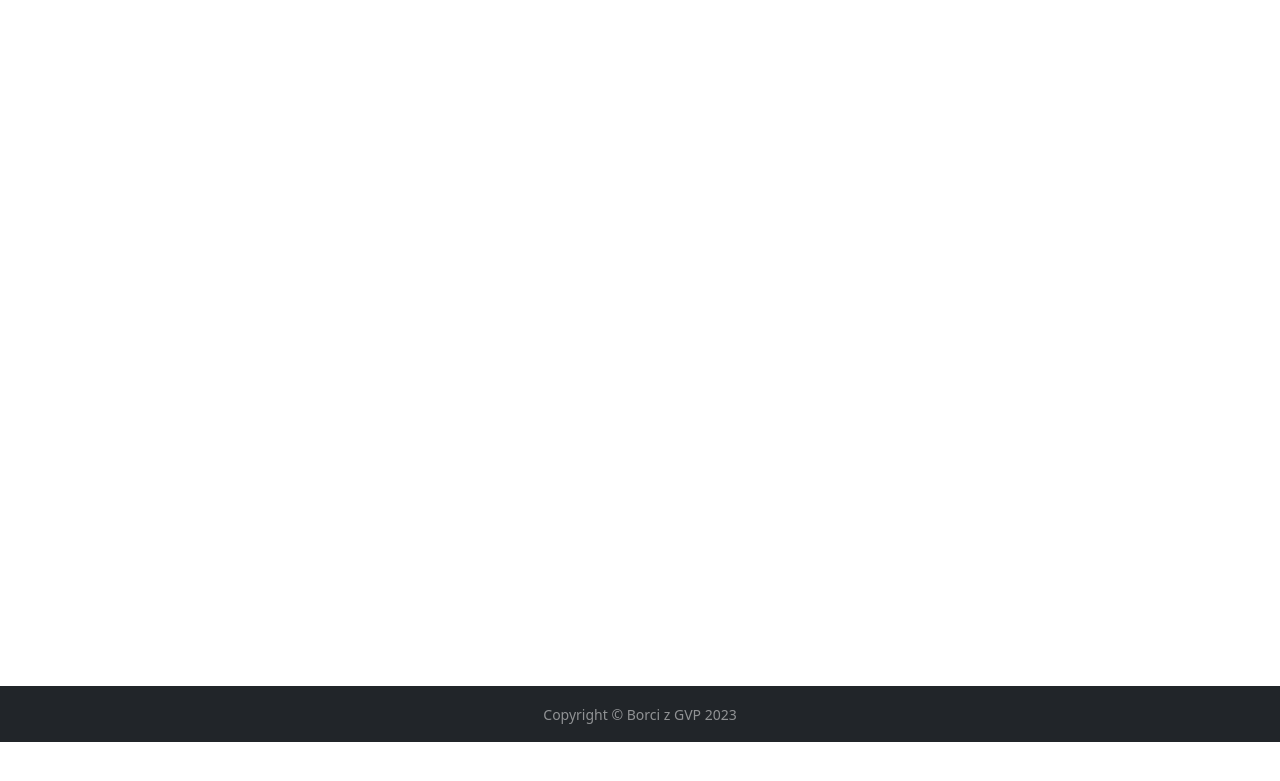
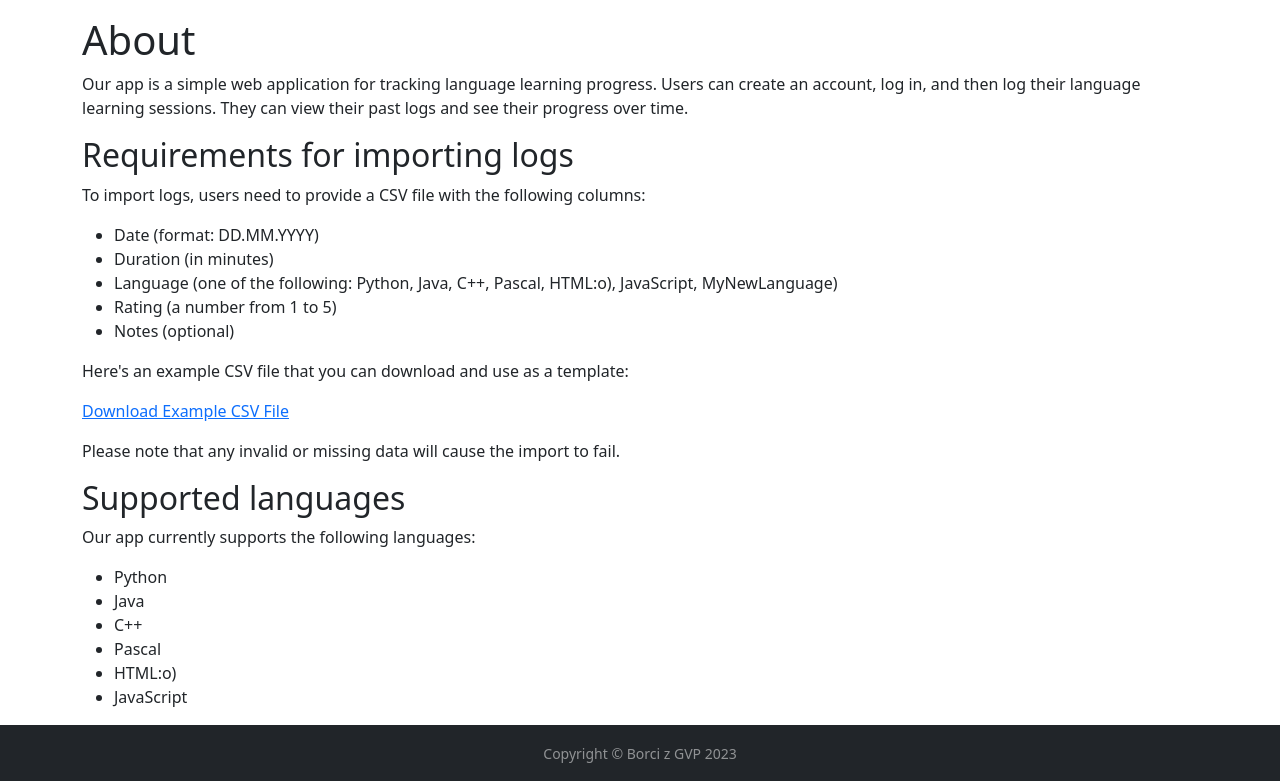
Before and after one commit to Sykora-J/tourdeapp23, a Flask app: page /about in a window 1280 px wide. Shown: the part 58-839 px from the top of the page. Before the commit the page ends 800 px from the top, so only its background shows below. Run offline with Flask 2, Linux system fonts and the light colour scheme; the visitor is signed in with stand-in values (Sample User, id 1); some libraries are stand-ins or nearby versions.

Commit message:
Changes by adamr

```diff
--- a/app/app.py
+++ b/app/app.py
@@ -263,7 +263,7 @@ def upload_logs():
                     except Exception as e:
                         failed_rows = failed_rows + 1
                 if failed_rows != 0:
-                    flash("Error - skipped " + str(failed_rows) + " rows")
+                    flash("Error - skipped rows: " + str(failed_rows))
             except Exception:
                 flash("Error - something went wrong")
         else:
--- a/app/templates/about.html
+++ b/app/templates/about.html
@@ -6,7 +6,31 @@
 <body>
 <header>{% include '_header.html' %}</header>
 <section class="section content">
-    <div class="container text-center">
+    <div class="container mt-3">
+        <h1>About</h1>
+    <p>Our app is a simple web application for tracking language learning progress. Users can create an account, log in, and then log their language learning sessions. They can view their past logs and see their progress over time.</p>
+    <h2>Requirements for importing logs</h2>
+    <p>To import logs, users need to provide a CSV file with the following columns:</p>
+    <ul>
+      <li>Date (format: DD.MM.YYYY)</li>
+      <li>Duration (in minutes)</li>
+      <li>Language (one of the following: Python, Java, C++, Pascal, HTML:o), JavaScript, MyNewLanguage)</li>
+      <li>Rating (a number from 1 to 5)</li>
+      <li>Notes (optional)</li>
+    </ul>
+    <p>Here's an example CSV file that you can download and use as a template:</p>
+    <p><a href="/static/example.csv" download>Download Example CSV File</a></p>
+    <p>Please note that any invalid or missing data will cause the import to fail.</p>
+    <h2>Supported languages</h2>
+    <p>Our app currently supports the following languages:</p>
+    <ul>
+      <li>Python</li>
+      <li>Java</li>
+      <li>C++</li>
+      <li>Pascal</li>
+      <li>HTML:o)</li>
+      <li>JavaScript</li>
+    </ul>
     </div>
 </section>
 <footer class="text-center text-white">{% include '_footer.html' %}</footer>
--- a/app/templates/edit_user_form.html
+++ b/app/templates/edit_user_form.html
@@ -49,7 +49,7 @@
                     </div>
                 </div>
                 <div class="card-footer text-end">
-                    <a class="btn btn-secondary" href="/">Close</a>
+                    <a class="btn btn-secondary" href="/devs">Close</a>
                     <input type="submit" class="btn btn-dark" value="Save">
                 </div>
             </form>
```
